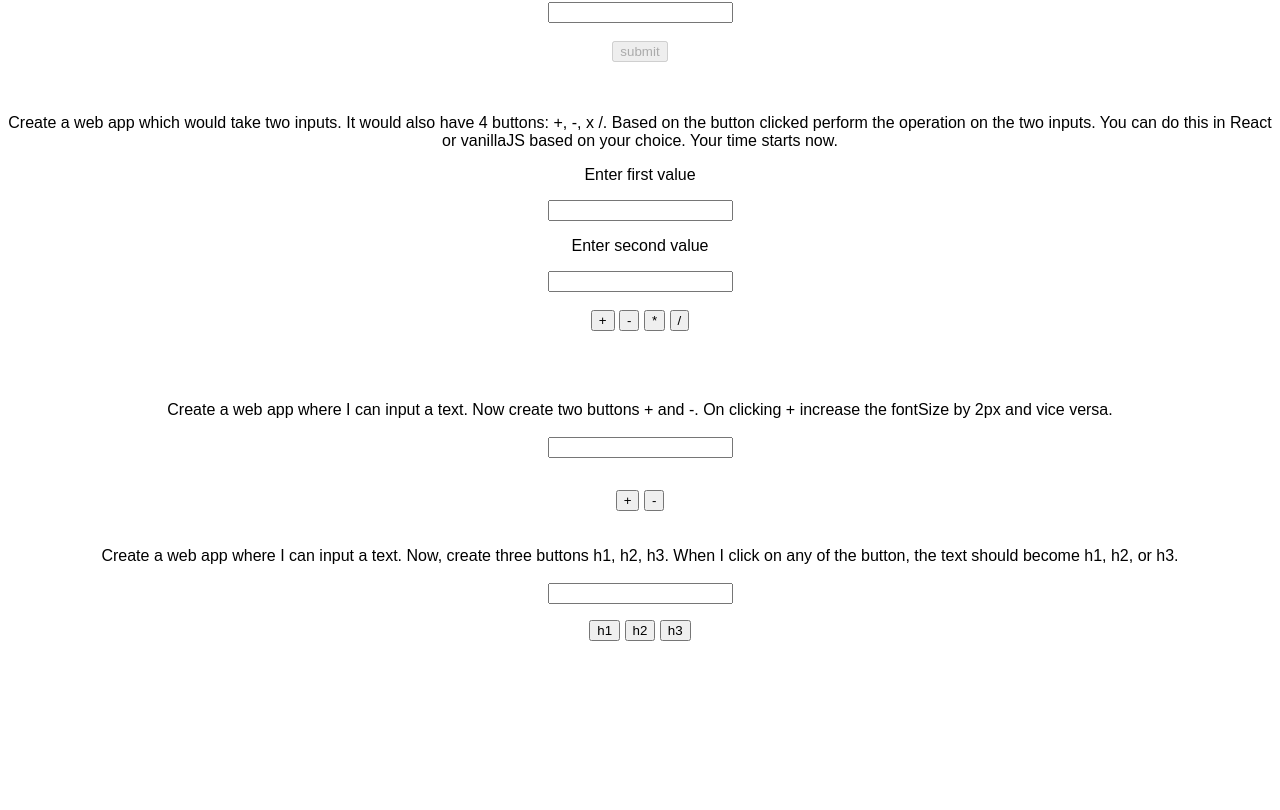
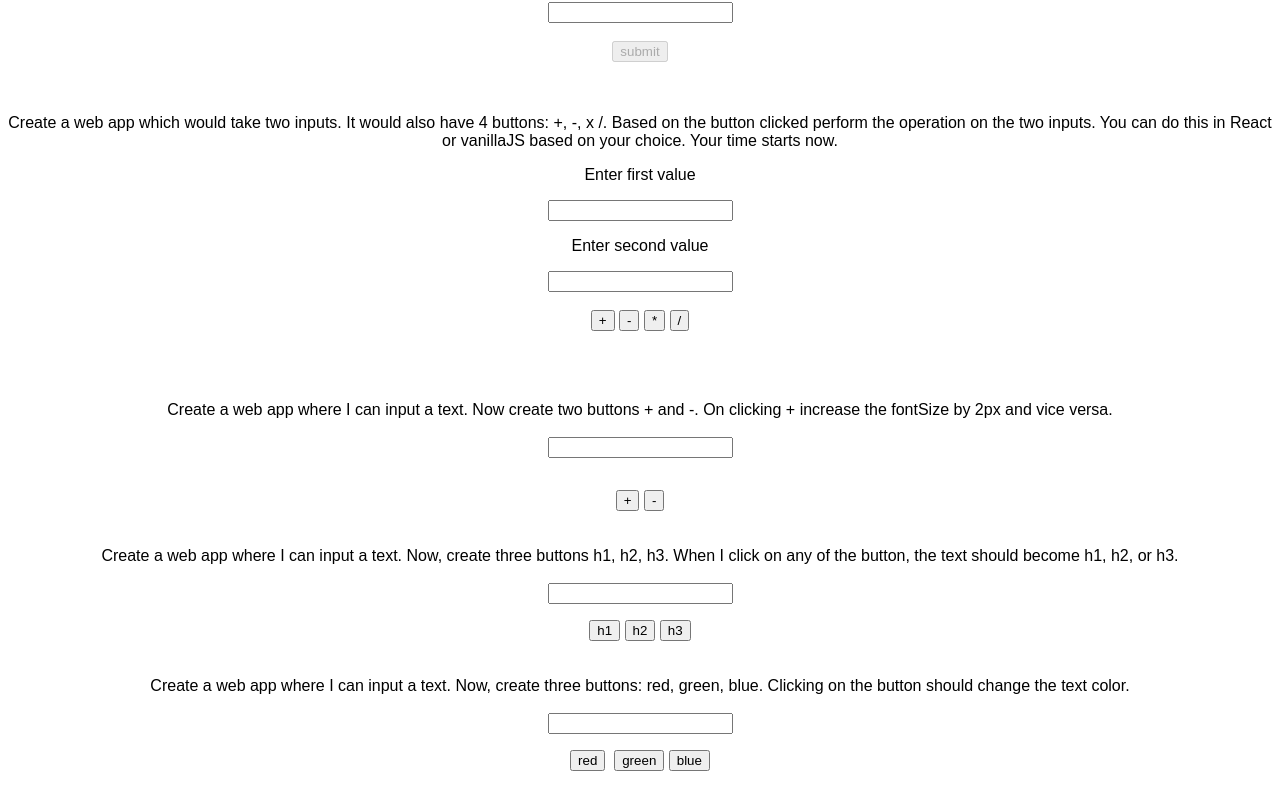
Before and after one commit to ishitakeshawani/Frontend-Interview-Preparation, a React (Create React App) app: page / in a window 1280 px wide. Shown: the part 348-1158 px from the top of the page. Before the commit the page ends 1033 px from the top, so only its background shows below. Built offline with nearby package versions, Linux system fonts and the light colour scheme.

Commit message:
added 4th  quetsion

```diff
--- a/src/App.js
+++ b/src/App.js
@@ -5,6 +5,7 @@ import Q11 from "./Q11";
 import Q1 from "./Q1";
 import Q2 from "./Q2";
 import Q3 from "./Q3";
+import Q4 from "./Q4";
 
 export default function App() {
   return (
@@ -46,6 +47,10 @@ export default function App() {
       <br /><br />
       <Q3 />
       <br /><br />
+      Create a web app where I can input a text. Now, create three buttons: red, green, blue. Clicking on the button should change the text color.
+      <br /><br />
+      <Q4 />
+      <br /><br />
     </div>
   );
 }
--- /dev/null
+++ b/src/Q4.js
@@ -0,0 +1,19 @@
+import React from "react";
+import { useState } from "react";
+
+const Q4 = () =>{
+    const [text,settext] = useState("");
+    const [color,setcolor] = useState("cyan");
+
+    return (
+        <div>
+            <input type="text" onChange={(e) => settext(e.target.value)}/>
+            <p style={{color : color}}>{text}</p>
+            <button onClick={() => setcolor("red")}>red</button> &nbsp;
+            <button onClick={() => setcolor("green")}>green</button>&nbsp;
+            <button onClick={() => setcolor("blue")}>blue</button>
+        </div>
+    );
+}
+
+export default Q4;
```
